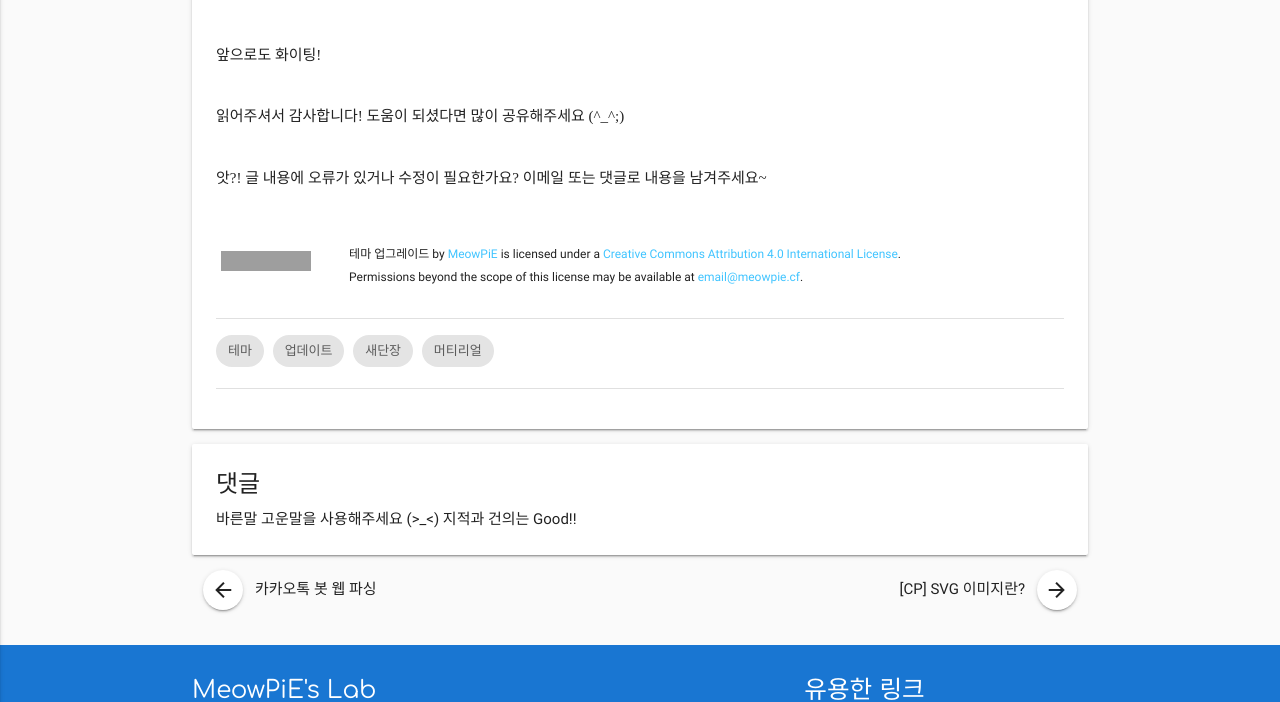
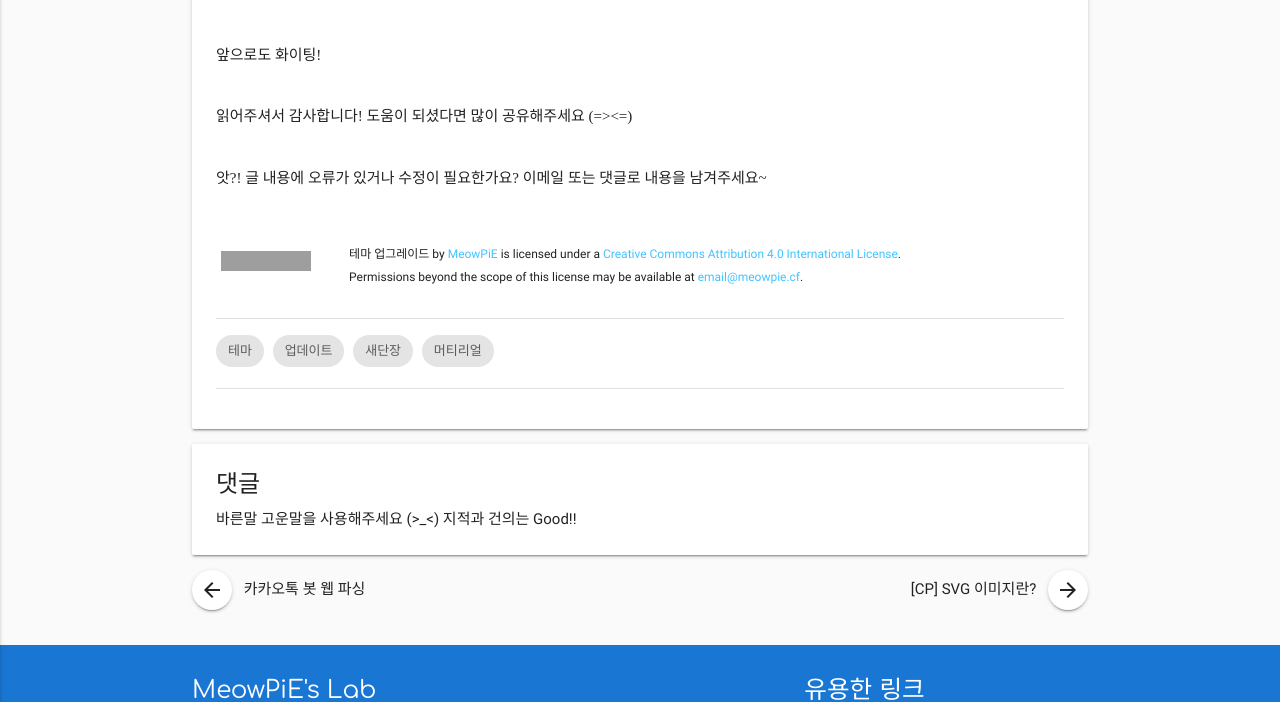
Before and after one commit to NenkaLab/meowpie.github.io, a Jekyll site: the page built from _posts/2018-01-25-theme-upgrade.md, in a window 1280 px wide and 1400 px high, scrolled down 625 px. Shown: the part 381-1083 px from the top of the window. Built offline with Jekyll 4.4.1, drawn with Linux system fonts in a browser that asks for light colours; nearby versions of some CDN libraries; some web fonts are replaced; comment, search, counter and statistics services are not loaded; grey boxes are pictures that could not be loaded.

Commit message:
무언가 체인지

```diff
--- a/_includes/disqus.html
+++ b/_includes/disqus.html
@@ -1,6 +1,8 @@
 <div id="disqus_thread"></div>
 
 <script>
+  setTimeout(loadDisqus, 3000);
+  function loadDisqus() {
     var disqus_config = function () {
       this.page.url = "{{ url }}{{ page.url }}";
       this.page.identifier = "{{ page.id }}";
@@ -11,5 +13,6 @@
       s.setAttribute('data-timestamp', +new Date());
       (d.head || d.body).appendChild(s);
     })();
+  }
 </script>
-<noscript><a href="https://disqus.com/?ref_noscript">Disqus</a> 자바스크립트를 허용해야 댓글을 보실 수 있습니다!</noscript>
+<noscript>Please enable JavaScript to view the <a href="https://disqus.com/?ref_noscript">comments powered by Disqus.</a></noscript>
--- a/_includes/js.html
+++ b/_includes/js.html
@@ -1,4 +1,4 @@
-<script type="text/javascript" src="https://code.jquery.com/jquery-3.2.1.min.js"></script>
+<script type="text/javascript" src="https://code.jquery.com/jquery-3.3.1.min.js"></script>
 <script type="text/javascript" src="{{ site.url }}/assets/js/materialize.min.js"></script>
 <script type="text/javascript" src="{{ site.url }}/assets/js/prism.min.js"></script>
 <script type="text/javascript">
--- /dev/null
+++ b/_includes/loading.html
@@ -0,0 +1,43 @@
+<div class="loading">
+  <div class="preloader-wrapper big active">
+    <div class="spinner-layer spinner-blue">
+      <div class="circle-clipper left">
+        <div class="circle"></div>
+      </div><div class="gap-patch">
+        <div class="circle"></div>
+      </div><div class="circle-clipper right">
+        <div class="circle"></div>
+      </div>
+    </div>
+
+    <div class="spinner-layer spinner-red">
+      <div class="circle-clipper left">
+        <div class="circle"></div>
+      </div><div class="gap-patch">
+        <div class="circle"></div>
+      </div><div class="circle-clipper right">
+        <div class="circle"></div>
+      </div>
+    </div>
+
+    <div class="spinner-layer spinner-yellow">
+      <div class="circle-clipper left">
+        <div class="circle"></div>
+      </div><div class="gap-patch">
+        <div class="circle"></div>
+      </div><div class="circle-clipper right">
+        <div class="circle"></div>
+      </div>
+    </div>
+
+    <div class="spinner-layer spinner-green">
+      <div class="circle-clipper left">
+        <div class="circle"></div>
+      </div><div class="gap-patch">
+        <div class="circle"></div>
+      </div><div class="circle-clipper right">
+        <div class="circle"></div>
+      </div>
+    </div>
+  </div>
+</div>
--- a/_layouts/default.html
+++ b/_layouts/default.html
@@ -10,11 +10,11 @@
 </head>
 
 <body>
-  <div class="loading" style="z-index: 1;">
-    <div class="loading-bar"></div>
-    <div class="loading-bar"></div>
-    <div class="loading-bar"></div>
-    <div class="loading-bar"></div>
+  <script>
+    var loadTime = new Date().getTime();
+  </script>
+  <div class="load">
+    {% include loading.html %}
   </div>
   <header>
     {% include nav.html %}
--- a/_layouts/post.html
+++ b/_layouts/post.html
@@ -28,7 +28,7 @@
               <div class="divider" style="margin: 16px 0;"></div>
               <div id="post-content">
                 {{ content | replace: "<img", "<img class='materialboxed'" }}
-                <p>읽어주셔서 감사합니다! 도움이 되셨다면 많이 공유해주세요 (^_^;)</p>
+                <p>읽어주셔서 감사합니다! 도움이 되셨다면 많이 공유해주세요 (=><=)</p>
                 <p>앗?! 글 내용에 오류가 있거나 수정이 필요한가요? 이메일 또는 댓글로 내용을 남겨주세요~</p>
               </div>
               <div class="center" style="margin-top: 16px;">
@@ -78,6 +78,7 @@
               <span class="card-title">댓글</span>
               <p>바른말 고운말을 사용해주세요 (>_<) 지적과 건의는 Good!!</p>
               {% include disqus.html %}
+              </div>
             </div>
           </div>
         </article>
--- a/assets/css/style.css
+++ b/assets/css/style.css
@@ -34,43 +34,20 @@
   }
 }
 
+.load {
+  width: 100%;
+	height: 100%;
+	top: 0;
+	left: 0;
+	position: fixed;
+	display: block;
+	opacity: 0.8;
+	background: white;
+	z-index: 999;
+}
+
 .loading {
   position: absolute;
   top: 50%;
   left: 50%;
 }
-.loading-bar {
-  display: inline-block;
-  width: 8px;
-  height: 32px;
-  border-radius: 4px;
-  animation: loading 1s ease-in-out infinite;
-}
-.loading-bar:nth-child(1) {
-  background-color: #3498db;
-  animation-delay: 0;
-}
-.loading-bar:nth-child(2) {
-  background-color: #c0392b;
-  animation-delay: 0.09s;
-}
-.loading-bar:nth-child(3) {
-  background-color: #f1c40f;
-  animation-delay: .18s;
-}
-.loading-bar:nth-child(4) {
-  background-color: #27ae60;
-  animation-delay: .27s;
-}
-
-@keyframes loading {
-  0% {
-    transform: scale(1);
-  }
-  20% {
-    transform: scale(1, 2.2);
-  }
-  40% {
-    transform: scale(1);
-  }
-}
--- a/index.html
+++ b/index.html
@@ -45,7 +45,7 @@
         {% endfor %}
         <h3 class="blue-text logo-font" id="latest-posts">최근 글</h3>
       </div>
-      {% for post in site.posts limit:30 %}
+      {% for post in site.posts limit:20 %}
         <div class="col s12 m6">
           <article>
             <div class="card">
```
Also changed, not shown: other parts of _includes/js.html (+7 -2 lines). Lines whose indentation alone changed are shown as unchanged.
